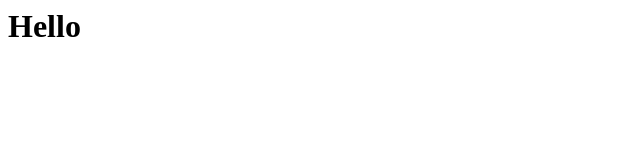
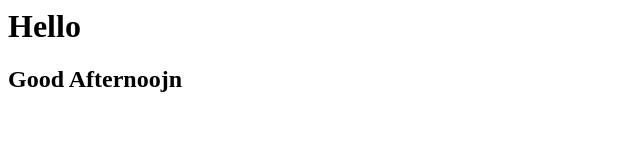
Before and after one commit to DishaChovatiya/Project-Demo, a plain HTML site: page index.html in a window 1280 px wide. Shown: the whole page, without its empty margins (0-640 px from the left). Drawn offline with Linux system fonts and the light colour scheme.

Commit message:
Add new content

```diff
--- a/index.html
+++ b/index.html
@@ -1 +1,2 @@
 <h1>Hello</h1>
+<h2>Good Afternoojn
```
